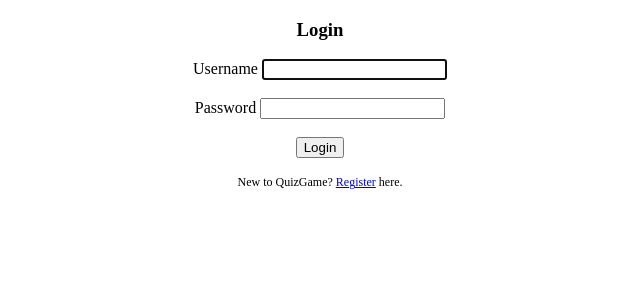
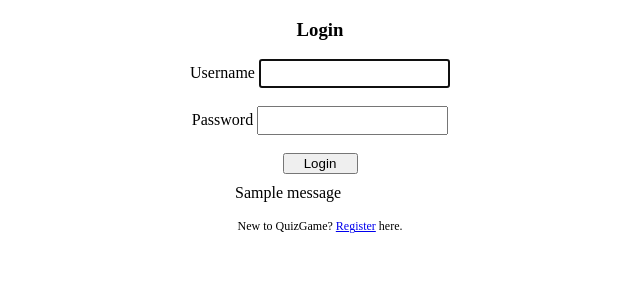
Before and after one commit to xalexakos/quizgame, a Django app: the page made by accounts/templates/accounts/login.html in a window 1280 px wide. Shown: the part 54-354 px from the top of the page, without its empty margins (320-960 px from the left). Run offline with Django 3.2, Linux system fonts and the light colour scheme; tables that the repository leaves empty hold one stand-in row (values such as "Sample post"); one stand-in notice (Sample message) is shown.

Commit message:
handle invalid login and user registration messages in login page.

```diff
--- a/accounts/templates/accounts/login.html
+++ b/accounts/templates/accounts/login.html
@@ -6,8 +6,15 @@
         {% csrf_token %}
         {{ form.username.label}} {{ form.username }} <br /><br />
         {{ form.password.label }} {{ form.password }} <br /><br />
-        <input type="submit" value="Login" />
+        <input type="submit" value="Login" class="submit-btn" />
     </form>
+    {% if messages %}
+    <ul class="messages">
+        {% for message in messages %}
+            <li class="{% if message.level == DEFAULT_MESSAGE_LEVELS.ERROR %}has-error{% endif %}">{{ message }}</li>
+        {% endfor %}
+    </ul><br />
+    {% endif %}
     <p class="small padding-top">New to QuizGame? <a href="{% url 'registration_page'%}">Register</a> here.</p>
 </div>
 {% endblock %}
--- a/accounts/views.py
+++ b/accounts/views.py
@@ -1,3 +1,4 @@
+from django.contrib import messages
 from django.contrib.auth import authenticate, login, logout
 from django.contrib.auth.forms import UserCreationForm, AuthenticationForm
 from django.shortcuts import render, redirect
@@ -12,7 +13,7 @@ def registration_page(request):
         form = UserCreationForm(request.POST)
         if form.is_valid():
             form.save()
-            # todo: add an info messages that user has been created.
+            messages.add_message(request, messages.SUCCESS, 'Registered user ' + form.cleaned_data.get('username'))
             return redirect('login_page')
 
     context = {'form': form}
@@ -33,8 +34,8 @@ def login_page(request):
         if user is not None:
             login(request, user)
             return redirect('home_page')
-
-        # todo: handle invalid login with messages.
+        else:
+            messages.add_message(request, messages.ERROR, 'Invalid username or password')
 
     return render(request, 'accounts/login.html', context)
 
--- a/quiz/templates/quiz/base.html
+++ b/quiz/templates/quiz/base.html
@@ -68,6 +68,22 @@
         .padding-top {
             padding-top: 5px;
         }
+
+        ul.messages {
+            list-style: none;
+            padding: 10px 0 0 30px;
+            width: 200px;
+            margin: 0 auto;
+        }
+
+        .submit-btn {
+            width: 75px;
+        }
+
+        #id_username, #id_password {
+            padding: 5px;
+        }
+
     </style>
 </head>
 <body class="body">
```
